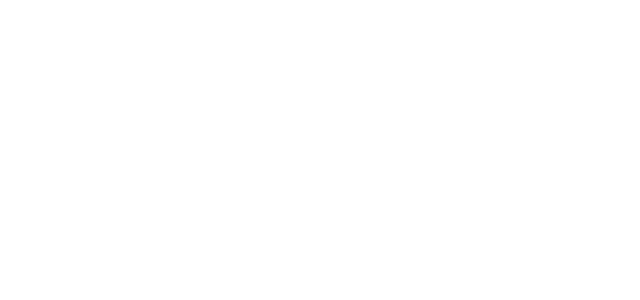
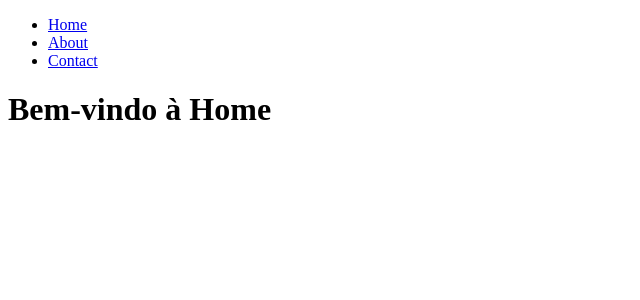
Before and after one commit to enioCarloss/site_Odonto, a React (Vite) app: page / in a window 1280 px wide. Shown: the top 300 px of the page, without its empty margins (0-640 px from the left). Built offline with nearby package versions, Linux system fonts and the light colour scheme.

Commit message:
Rotas e mockdata.

```diff
--- /dev/null
+++ b/routes.jsx
@@ -0,0 +1,15 @@
+import { BrowserRouter, Routes, Route } from "react-router-dom";
+import Home from "./src/views/home.jsx";
+
+function AppRoutes() {
+  return (
+    <BrowserRouter>
+      <Routes>
+        <Route path="/" element={<Home />} />
+
+      </Routes>
+    </BrowserRouter>
+  );
+}
+
+export default AppRoutes;
--- a/src/components/Header/index.jsx
+++ b/src/components/Header/index.jsx
@@ -1,9 +1,12 @@
+import  NavHeader  from "../NavHeader/index.jsx";
+
 export const HeaderPage = () => {
 
     return(
         <header>
+
             <div>
-
+                <NavHeader />
             </div>
         </header>
     )
--- a/src/components/NavHeader/index.jsx
+++ b/src/components/NavHeader/index.jsx
@@ -1,11 +1,17 @@
+import React from "react";
+import { Link } from "react-router-dom";
+import { navLinks} from "../mockdata/mockdata";
+
 export const NavHeader = () => {
-    return (
-        <nav>
-            <ul>
-                <li>Home</li>
-                <li>About</li>
-                <li>Contact</li>
-            </ul>
-        </nav>
-    )
-}
+  return (
+    <nav>
+      <ul>
+        {navLinks.map((link) => (
+          <li key={link.id}>
+            <Link to={link.path}>{link.label}</Link>
+          </li>
+        ))}
+      </ul>
+    </nav>
+  );
+};
--- /dev/null
+++ b/src/components/mockdata/mockdata.js
@@ -0,0 +1,17 @@
+export const Headerdata = [
+  {
+    id: 1,
+    title: 'title',
+    titletwo: 'title2',
+    info: 'info',
+    infotwo: 'info2',
+  },
+];
+
+export const navLinks = [
+  { id: 1, label: 'Home', path: '/' },
+  { id: 2, label: 'About', path: '/about' },
+  { id: 3, label: 'Contact', path: '/contact' },
+];
+
+// info in object
--- a/src/main.jsx
+++ b/src/main.jsx
@@ -1,9 +1,11 @@
 import { StrictMode } from 'react'
 import { createRoot } from 'react-dom/client'
-import App from './App.jsx'
+import AppRoutes from "../routes.jsx";
+
+
 
 createRoot(document.getElementById('root')).render(
   <StrictMode>
-    <App />
+     <AppRoutes />
   </StrictMode>,
 )
--- /dev/null
+++ b/src/views/home.jsx
@@ -0,0 +1,13 @@
+import React from "react";
+import { NavHeader } from "../components/NavHeader"; // Verifique o caminho
+
+const Home = () => {
+  return (
+    <div>
+      <NavHeader /> {/* O menu deve aparecer aqui */}
+      <h1>Bem-vindo à Home</h1>
+    </div>
+  );
+};
+
+export default Home;
```
